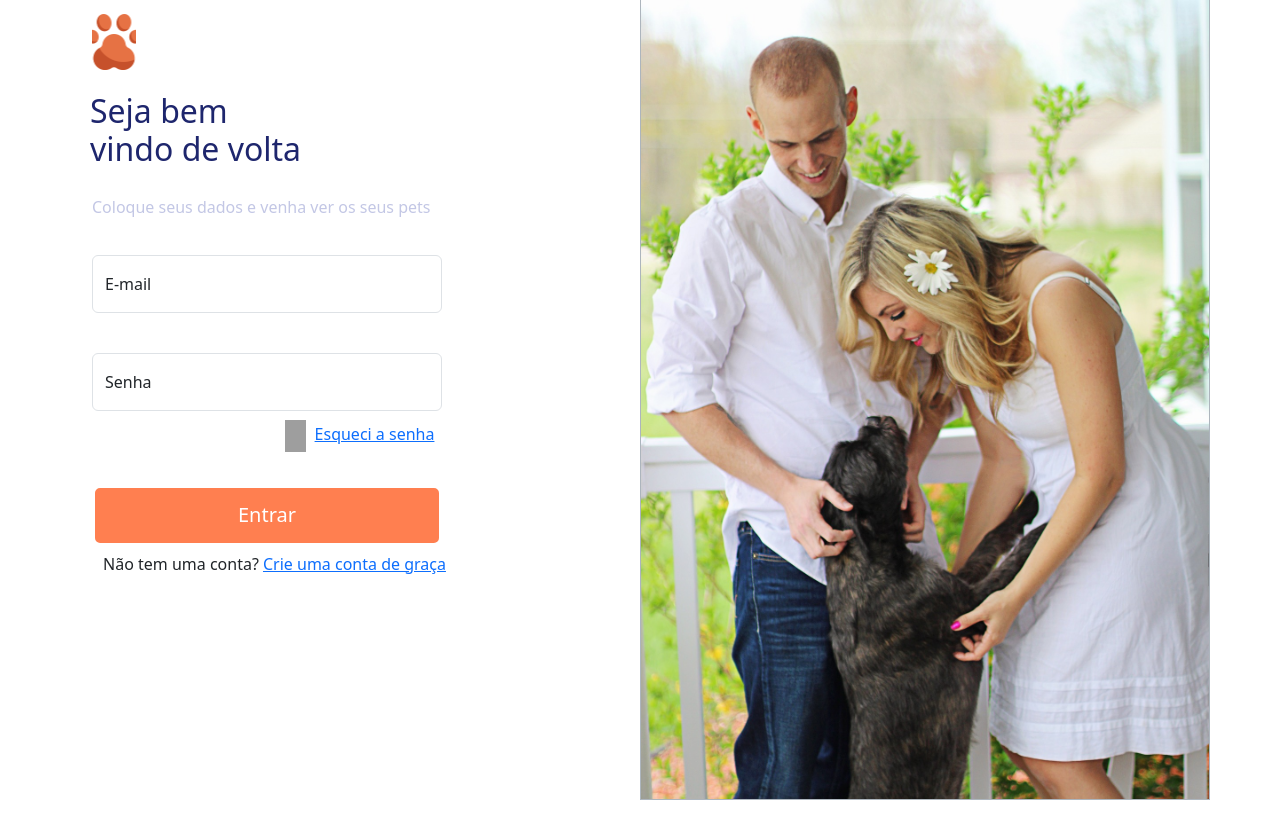
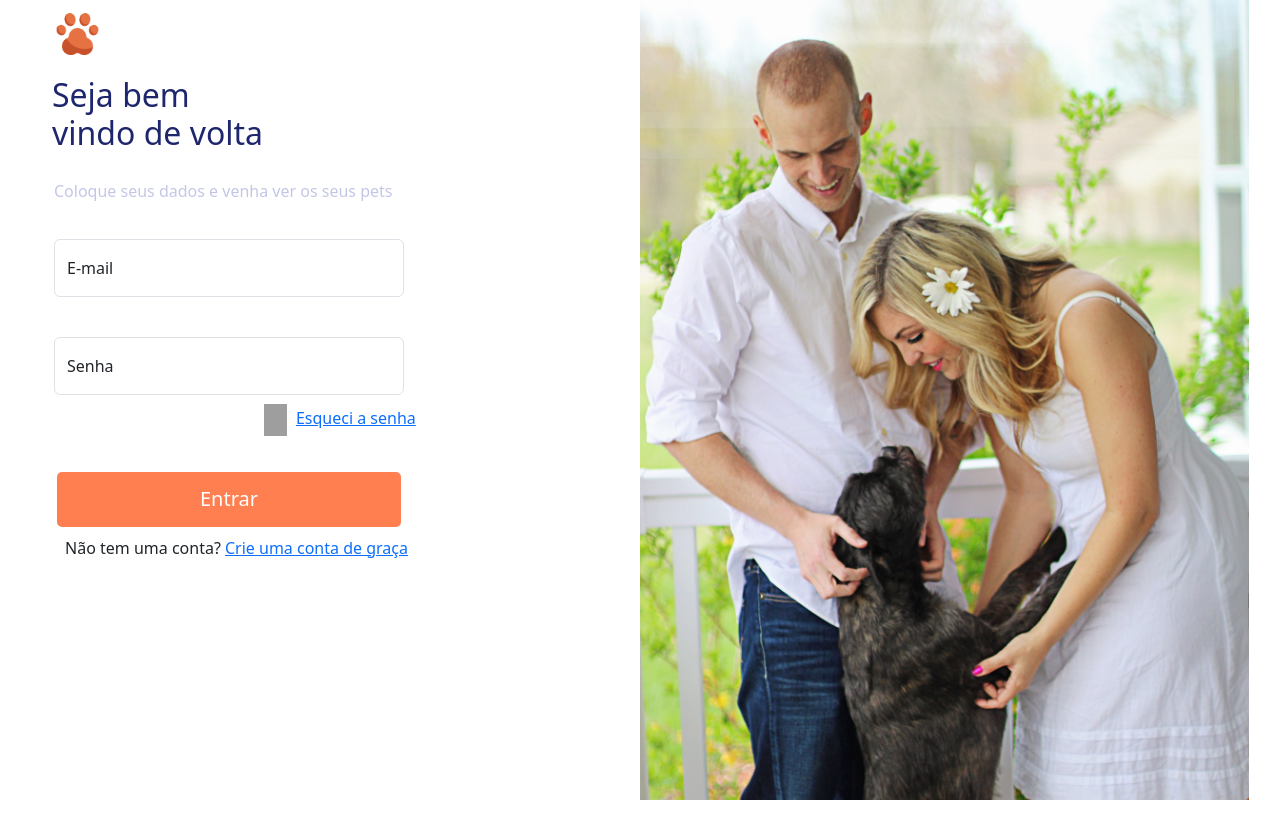
Before and after one commit to ZimboSebastiao/salva-pets2, a PHP site: page /login.html in a window 1280 px wide. Run offline with PHP 8.4, Linux system fonts and the light colour scheme; grey boxes are pictures that could not be loaded.

Commit message:
estilizando a pag login

```diff
--- a/assets/css/styles.css
+++ b/assets/css/styles.css
@@ -1,6 +1,24 @@
 /*--------------------------------------------------------------
 # Estilização Página de Login
 --------------------------------------------------------------*/
+.container {
+    width: 100%;
+    padding-right: 38px;
+    padding-left: 38px;
+    margin-right: auto;
+    margin-left: auto;
+  }
+
+
+.row {
+    --bs-gutter-x: 1.6rem;
+    --bs-gutter-y: 0;
+    display: flex;
+    flex-wrap: wrap;
+    margin-right: calc(var(--bs-gutter-x) * -3);
+    margin-left: calc(var(--bs-gutter-x) * -3);
+  }
+
 #destaque {
     width: 50%;
     height: 100vh;
@@ -10,11 +28,10 @@
     border-top: 0;
 }
 
-
 #pata {
-    width: 9%;
-    height: 8vh;
-    background: url("../../icones/pet2.png") top center;
+    width: 6%;
+    height: 6vh;
+    background: url("../../icones/pet1.png") top center;
     background-size: cover;
     margin: 10px;
 }
@@ -54,10 +71,11 @@ h1 {
 .hero {
     position: relative;
     bottom: -11px;
-
 }
 
+
 .botao {
+    pointer-events: auto;
     width: 350px;
     height: 61px;
     background-color: #FF7F50;
@@ -65,11 +83,32 @@ h1 {
     cursor: pointer;
 }
 
-.botao:hover, .botao:focus, .botao:active {
+.botao:hover, .botao:focus{
     border: solid;
+    border-color: #e96d3f;
     cursor: pointer;
     background-color: #e96d3f;
 }
+
+.btn-primary:not(:disabled):not(.disabled):active, .btn-primary:not(:disabled):not(.disabled).active,
+  .show > .btn-primary.dropdown-toggle {
+    color: #fff;
+    background-color: #e96d3f;
+    border-color:#e96d3f;
+  }
+
+.btn-primary:not(:disabled):not(.disabled):active:focus, .btn-primary:not(:disabled):not(.disabled).active:focus,
+  .show > .btn-primary.dropdown-toggle:focus {
+    box-shadow: 0 0 0 0.25rem rgb(219, 106, 65);
+  }
+
+
+
+
+
+
+
+
 
 .tag-style {
     position: relative;
--- a/login.html
+++ b/login.html
@@ -59,7 +59,7 @@
 
 
               <!-- ========== Destaque ========== -->
-              <div class="col-8 alert alert-dark" id="destaque"></div>
+              <div class="col-8" id="destaque"></div>
 
           </div>
         </div>
```
Also changed, not shown: icones/bicho-de-estimacao.png (deleted), icones/pata.png (deleted), icones/pet (2).png (deleted), icones/pet (4).png (deleted), icones/pet2.png (deleted).
